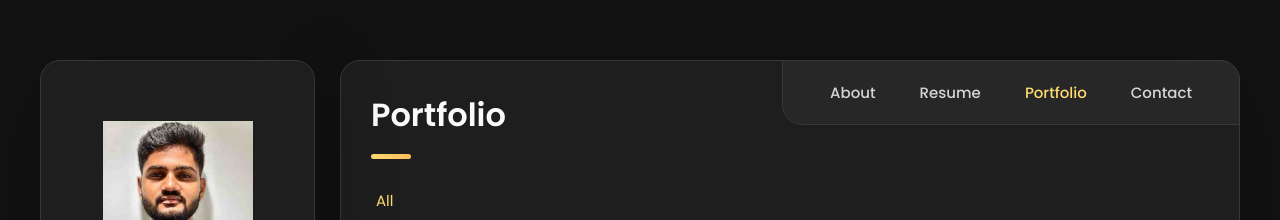
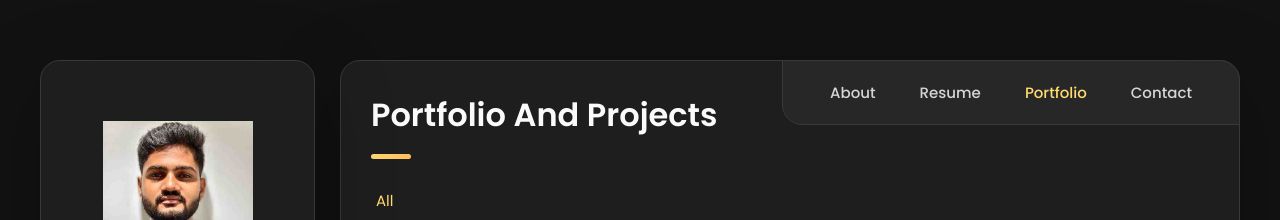
Before and after one commit to shashankhubballi/ShashankPortfolio, a plain HTML site: page index.html in a window 1280 px wide. Both pictures are taken after a click on the button "Portfolio". Shown: the top 220 px of the page. Drawn offline with nearby package versions, Linux system fonts and the light colour scheme.

Commit message:
Update index.html

```diff
--- a/index.html
+++ b/index.html
@@ -529,7 +529,7 @@ Built a Tkinter-based GUI and applied preprocessing techniques to enhance detect
       <article class="portfolio" data-page="portfolio">
 
         <header>
-          <h2 class="h2 article-title">Portfolio</h2>
+          <h2 class="h2 article-title">Portfolio and Projects</h2>
         </header>
 
         <section class="projects">
```
